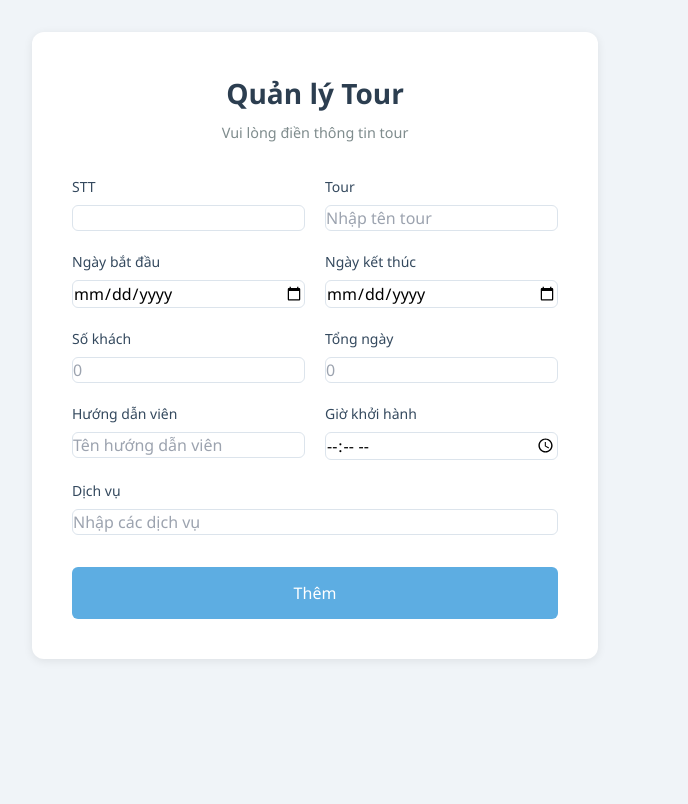
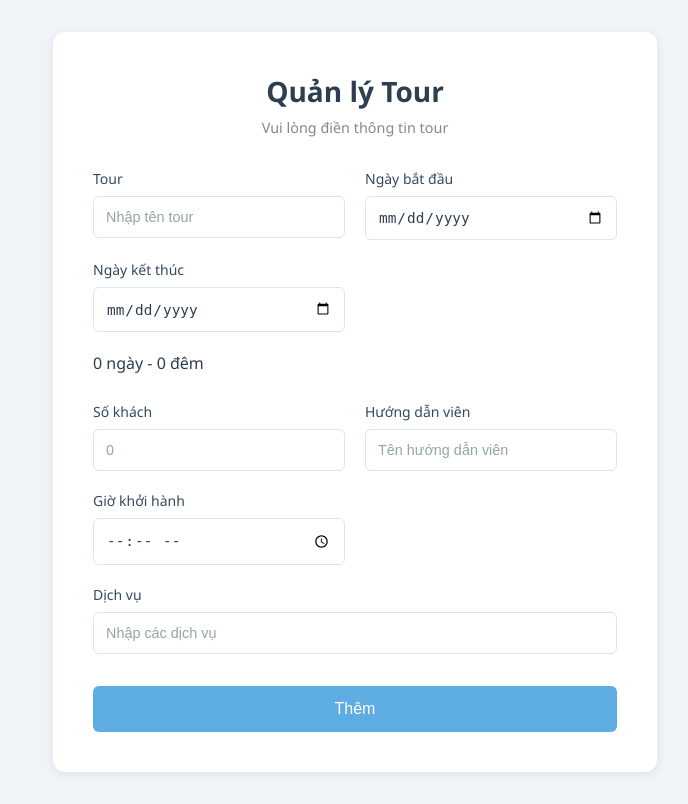
Before and after one commit to vietit132006/web_quan_ly_tour, a PHP site: page /su25/views/manage-create.php in a window 1280 px wide. Shown: the whole page, without its empty margins (325-1013 px from the left). Before the commit the page ends 659 px from the top, so only its background shows below. Run offline with PHP 8.4, Linux system fonts and the light colour scheme; some libraries are stand-ins or nearby versions.

Commit message:
Thêm mới

```diff
--- a/views/manage-create.php
+++ b/views/manage-create.php
@@ -115,6 +115,13 @@
             transform: scale(0.98);
         }
 
+        .day-display {
+            grid-column: 1 / -1;
+            font-weight: 500;
+            color: #2c3e50;
+            margin-bottom: 0.5rem;
+        }
+
         @media (max-width: 640px) {
             .form-grid {
                 grid-template-columns: 1fr;
@@ -129,10 +136,6 @@
             }
         }
     </style>
-  <style>@view-transition { navigation: auto; }</style>
-  <script src="/_sdk/data_sdk.js" type="text/javascript"></script>
-  <script src="/_sdk/element_sdk.js" type="text/javascript"></script>
-  <script src="https://cdn.tailwindcss.com" type="text/javascript"></script>
  </head>
  <body>
   <main>
@@ -141,29 +144,77 @@
      <h1>Quản lý Tour</h1>
      <p>Vui lòng điền thông tin tour</p>
     </header>
-    <form action="/manage/store" method="POST">
+    <form action="?action=manage-store" method="POST">
      <div class="form-grid">
-      <div class="form-group"><label for="stt">STT</label> <input type="number" id="stt" name="stt" required min="1">
+
+      <div class="form-group"><label for="tour_name">Tour</label>
+        <input type="text" id="tour_name" name="tour_name" required placeholder="Nhập tên tour">
       </div>
-      <div class="form-group"><label for="tour_name">Tour</label> <input type="text" id="tour_name" name="tour_id" required placeholder="Nhập tên tour">
+
+      <div class="form-group"><label for="start_date">Ngày bắt đầu</label>
+        <input type="date" id="start_date" name="start_date" required>
       </div>
-      <div class="form-group"><label for="start_date">Ngày bắt đầu</label> <input type="date" id="start_date" name="start_date" required>
+
+      <div class="form-group"><label for="end_date">Ngày kết thúc</label>
+        <input type="date" id="end_date" name="end_date" required>
       </div>
-      <div class="form-group"><label for="end_date">Ngày kết thúc</label> <input type="date" id="end_date" name="end_date" required>
+
+      <!-- Hiển thị số ngày – số đêm -->
+      <div class="day-display">
+        <span id="so_ngay">0</span> ngày - <span id="so_dem">0</span> đêm
       </div>
-      <div class="form-group"><label for="number_guests">Số khách</label> <input type="number" id="number_guests" name="number_guests" required min="1" placeholder="0">
+
+      <div class="form-group"><label for="number_guests">Số khách</label>
+        <input type="number" id="number_guests" name="number_guests" required min="1" placeholder="0">
       </div>
-      <div class="form-group"><label for="total_days">Tổng ngày</label> <input type="number" id="total_days" name="total_days" required min="1" placeholder="0">
+
+      <!-- Input ẩn để gửi tổng ngày lên server -->
+      <input type="hidden" id="total_days" name="total_days">
+
+      <div class="form-group"><label for="guide_name">Hướng dẫn viên</label>
+        <input type="text" id="guide_name" name="guide_name" required placeholder="Tên hướng dẫn viên">
       </div>
-      <div class="form-group"><label for="guide_name">Hướng dẫn viên</label> <input type="text" id="guide_name" name="guide_name" required placeholder="Tên hướng dẫn viên">
+
+      <div class="form-group"><label for="departure_time">Giờ khởi hành</label>
+        <input type="time" id="departure_time" name="departure_time" required>
       </div>
-      <div class="form-group"><label for="departure_time">Giờ khởi hành</label> <input type="time" id="departure_time" name="departure_time" required>
+
+      <div class="form-group full-width"><label for="service_list">Dịch vụ</label>
+        <input type="text" id="service_list" name="service_list" required placeholder="Nhập các dịch vụ">
       </div>
-      <div class="form-group full-width"><label for="service_list">Dịch vụ</label> <input type="text" id="service_list" name="service_list" required placeholder="Nhập các dịch vụ">
-      </div>
-     </div><button type="submit" class="submit-button">Thêm</button>
+     </div>
+     <button type="submit" class="submit-button">Thêm</button>
     </form>
    </div>
   </main>
- <script>(function(){function c(){var b=a.contentDocument||a.contentWindow.document;if(b){var d=b.createElement('script');d.innerHTML="window.__CF$cv$params={r:'9a542e77d006e656',t:'MTc2NDI3MzMxMC4wMDAwMDA='};var a=document.createElement('script');a.nonce='';a.src='/cdn-cgi/challenge-platform/scripts/jsd/main.js';document.getElementsByTagName('head')[0].appendChild(a);";b.getElementsByTagName('head')[0].appendChild(d)}}if(document.body){var a=document.createElement('iframe');a.height=1;a.width=1;a.style.position='absolute';a.style.top=0;a.style.left=0;a.style.border='none';a.style.visibility='hidden';document.body.appendChild(a);if('loading'!==document.readyState)c();else if(window.addEventListener)document.addEventListener('DOMContentLoaded',c);else{var e=document.onreadystatechange||function(){};document.onreadystatechange=function(b){e(b);'loading'!==document.readyState&&(document.onreadystatechange=e,c())}}}})();</script></body>
+
+  <!-- JS tự động tính số ngày và số đêm -->
+  <script>
+    const startDateInput = document.getElementById('start_date');
+    const endDateInput = document.getElementById('end_date');
+    const totalDaysInput = document.getElementById('total_days');
+    const displayDays = document.getElementById('so_ngay');
+    const displayNights = document.getElementById('so_dem');
+
+    function calculateTotalDays() {
+        const start = new Date(startDateInput.value);
+        const end = new Date(endDateInput.value);
+
+        if (start && end && end >= start) {
+            const diffTime = end - start; // milliseconds
+            const diffDays = Math.ceil(diffTime / (1000 * 60 * 60 * 24)) + 1; // tính cả ngày đầu
+            totalDaysInput.value = diffDays;
+            displayDays.innerText = diffDays;
+            displayNights.innerText = diffDays - 1;
+        } else {
+            totalDaysInput.value = '';
+            displayDays.innerText = 0;
+            displayNights.innerText = 0;
+        }
+    }
+
+    startDateInput.addEventListener('change', calculateTotalDays);
+    endDateInput.addEventListener('change', calculateTotalDays);
+  </script>
+ </body>
 </html>
--- a/views/manage.php
+++ b/views/manage.php
@@ -171,6 +171,7 @@
             <th>Ngày bắt đầu</th>
             <th>Ngày kết thúc</th>
             <th>Ngày tour</th>
+            <th>Giờ khởi hành</th>
             <th>Số khách</th>
             <th>Hướng dẫn viên</th>
             <th>Dịch vụ</th>
@@ -186,6 +187,7 @@
                 <td><?= htmlspecialchars($tg['start_date']) ?></td>
                 <td><?= htmlspecialchars($tg['end_date']) ?></td>
                 <td><?= htmlspecialchars($tg['so_ngay']) ?> ngày  <?= htmlspecialchars($tg['so_dem']) ?> đêm</td>
+                <td><?= htmlspecialchars($tg['departure_time']) ?></td>
                 <td><?= htmlspecialchars($tg['number_guests']) ?></td>
                 <td><?= htmlspecialchars($tg['guide_name']) ?></td>
                 <td><?= htmlspecialchars($tg['service_list']) ?></td>
```
Also changed, not shown: controllers/ManageController.php (+7 -7 lines), models/Group.php (+26 -7 lines).
